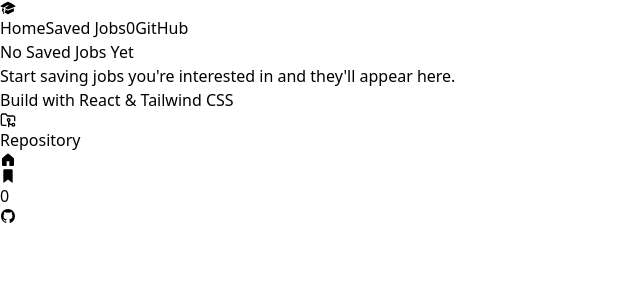
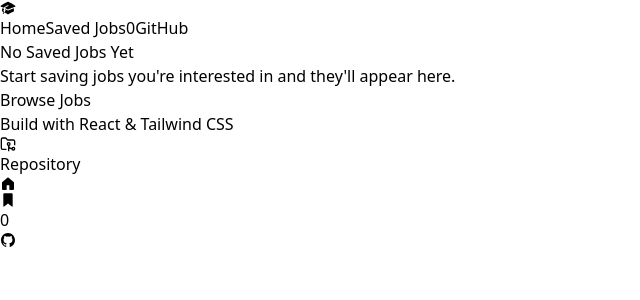
Before and after one commit to Hard1stf/DevLaunch-Jobs, a React (Vite) app: page /saved-jobs in a window 1280 px wide. Shown: the top 300 px of the page, without its empty margins (0-640 px from the left). Built offline with nearby package versions, Linux system fonts and the light colour scheme.

Commit message:
UI(SavedJobs.jsx): Create a button through EmptyState component

```diff
--- a/src/Pages/SavedJobs.jsx
+++ b/src/Pages/SavedJobs.jsx
@@ -25,6 +25,13 @@
         <EmptyState
           title={'No Saved Jobs Yet'}
           desc={"Start saving jobs you're interested in and they'll appear here."}
+          action={{
+            button: (
+              <Link to="/" className="mt-6 rounded-xl bg-cyan-500 px-5 py-3 font-semibold text-black">
+                Browse Jobs
+              </Link>
+            )
+          }}
         />
       </Layout>
     );
```
